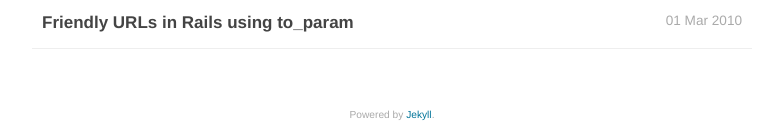
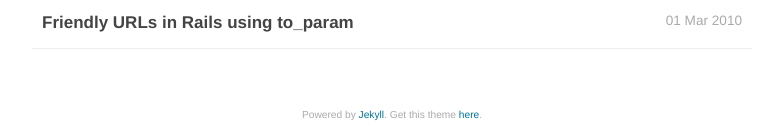
Before and after one commit to nithinbekal/nithinbekal.github.io, a Jekyll site: the page built from index.html, in a window 1280 px wide. Shown: the part 1176-1313 px from the top of the page, without its empty margins (248-1031 px from the left). Built offline with Jekyll 4.4.1, drawn with Linux system fonts in a browser that asks for light colours.

Commit message:
Update default.html

```diff
--- a/_layouts/default.html
+++ b/_layouts/default.html
@@ -24,7 +24,7 @@
         {{ content }}
 
       </div> <!-- /site -->
-      <div class='footer'>Powered by <a href='http://jekyllrb.com'>Jekyll</a>.</div>
+      <div class='footer'>Powered by <a href='http://jekyllrb.com'>Jekyll</a>. Get this theme <a href="https://github.com/nithinbekal/nithinbekal.github.io/">here</a>.</div>
     </div> <!-- /container -->
 <script type="text/javascript">
   var _gaq = _gaq || [];
```
